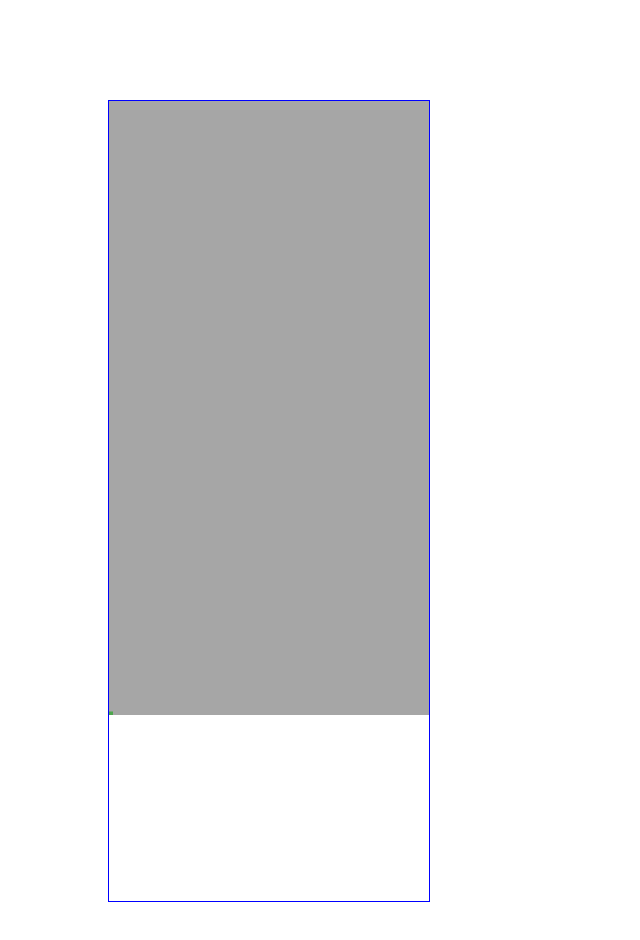
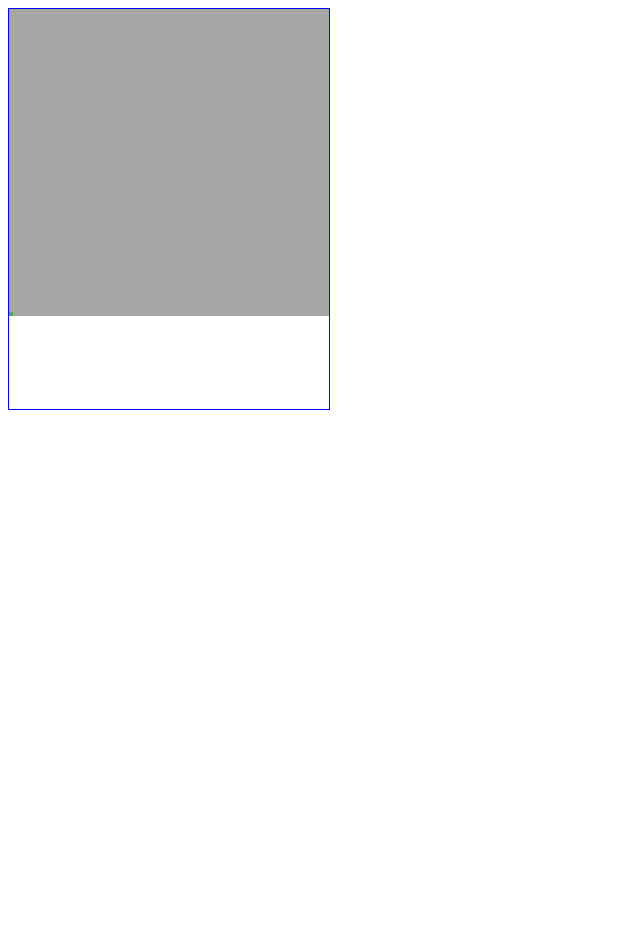
Before and after one commit to CodeQuell/YoutubeVideo-in-einem-animierten-DIV, a plain HTML site: page index.html in a window 1280 px wide. Shown: the whole page, without its empty margins (0-640 px from the left). After the commit the page ends 800 px from the top, so only its background shows below. Drawn offline with Linux system fonts and the light colour scheme.

Commit message:
Add .gitignore / improve styles

```diff
--- a/style.css
+++ b/style.css
@@ -3,14 +3,10 @@
 }
 
 .cq_container {
-    height: 800px;
+    height: 400px;
     width: 320px;
     overflow: hidden;
     border: 1px solid blue;
-    margin-top: 100px;
-    margin-left: 100px;
-    margin-right: 100px;
-    margin-bottom: 100px;
 }
 
 .cq_scrollitem:hover {
```
Also changed, not shown: 1 other file.
